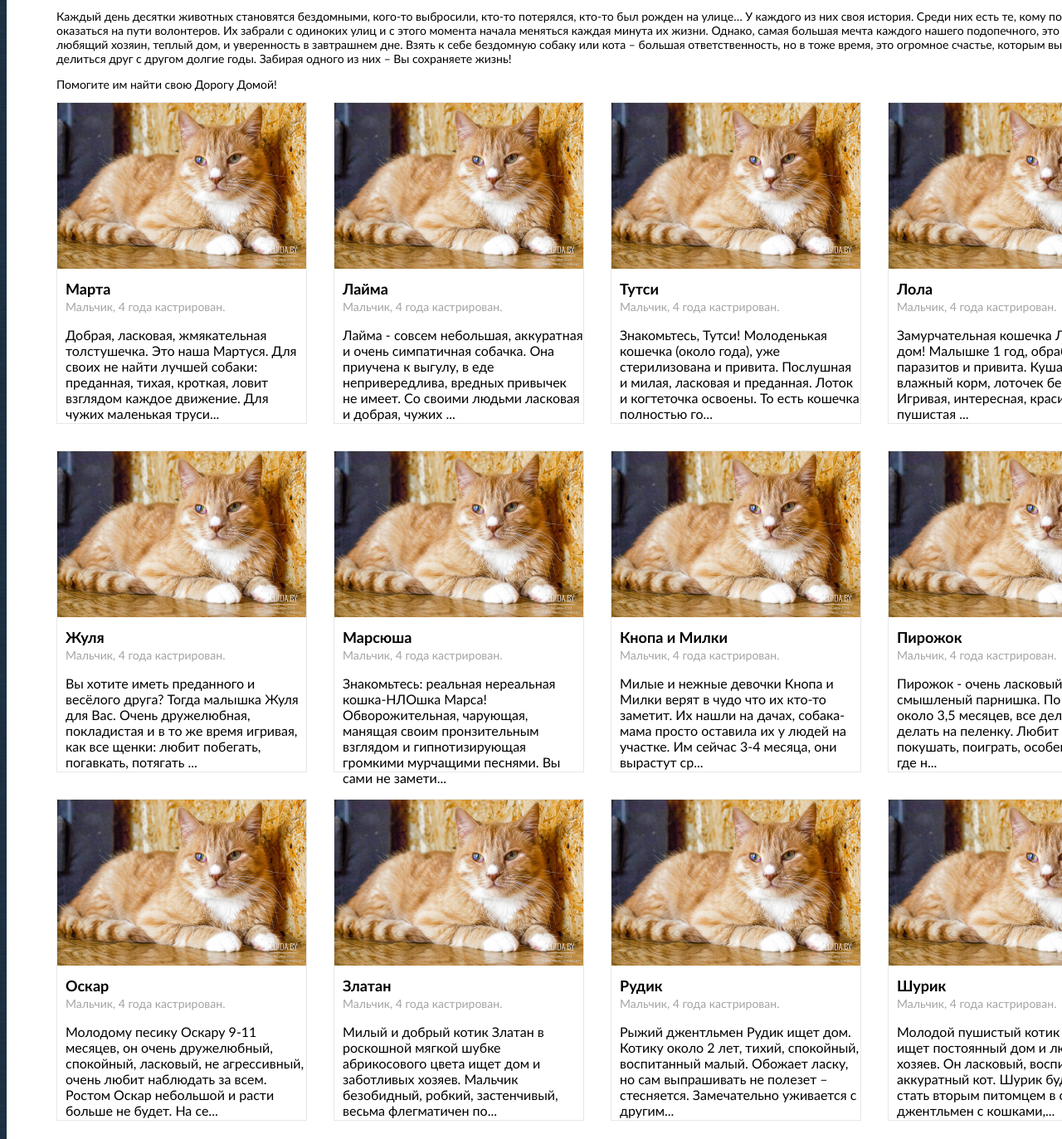
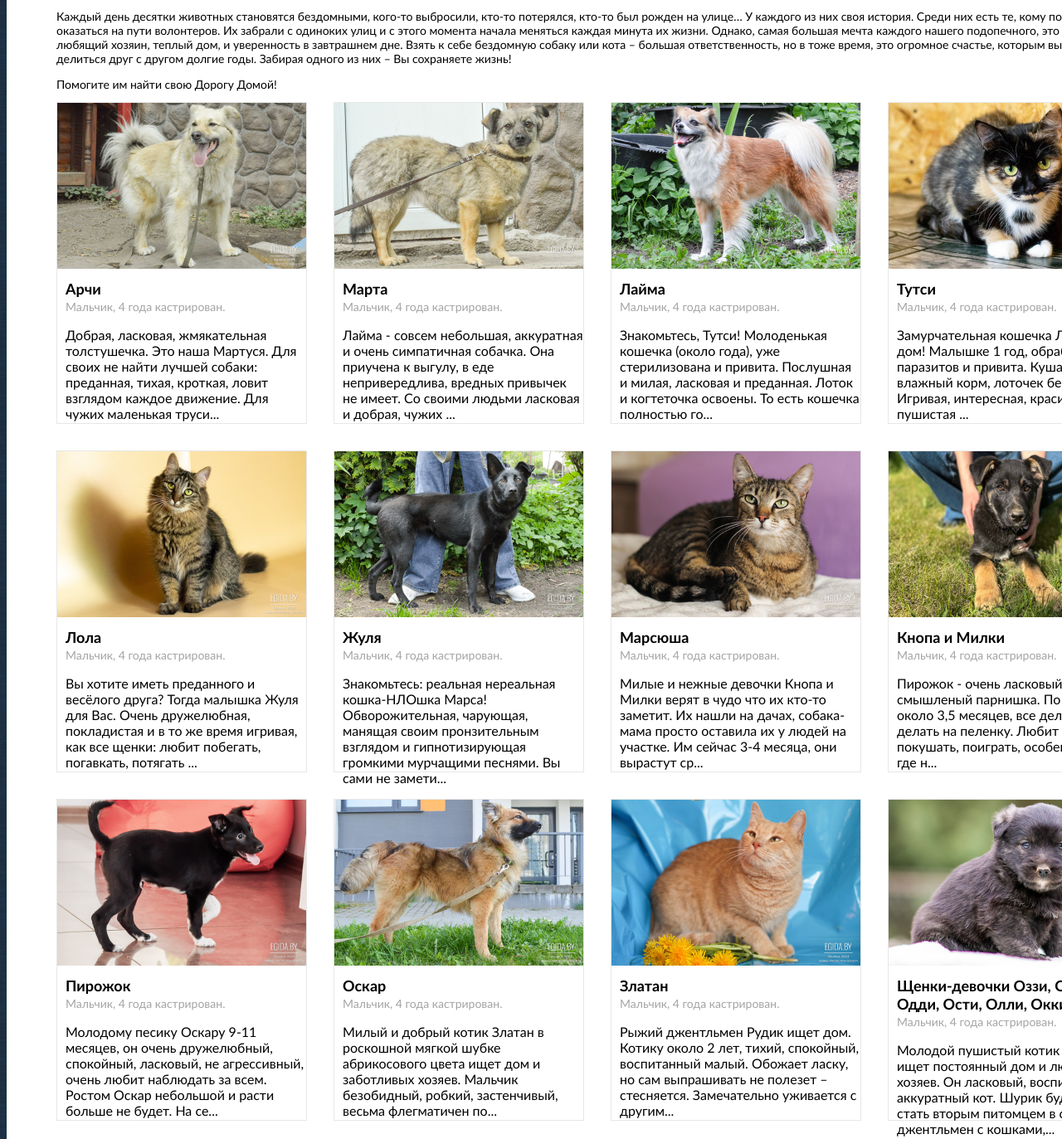
Before and after one commit to chmo242001/ProjectWebsite, a plain HTML site: page ProjectWebsite/index.html in a window 1280 px wide. Shown: the part 845-2218 px from the top of the page at 83% size. Drawn offline with Linux system fonts and the light colour scheme.

Commit message:
Changes 2 30.05.2024

```diff
--- a/ProjectWebsite/index.html
+++ b/ProjectWebsite/index.html
@@ -147,12 +147,12 @@
         <div class="animals-grid">
           <div class="animal-form">
             <img
-              src="/ProjectWebsite/img/Rudik.jpg"
+              src="/ProjectWebsite/img/Archi.jpg"
               alt="Марта"
               width="300px"
               height="200px"
             />
-            <b>Марта</b>
+            <b>Арчи</b>
             <a>Мальчик, 4 года кастрирован.</a>
             <p>
               Добрая, ласковая, жмякательная толстушечка. Это наша Мартуся. Для
@@ -162,12 +162,12 @@
           </div>
           <div class="animal-form">
             <img
-              src="/ProjectWebsite/img/Rudik.jpg"
+              src="/ProjectWebsite/img/Marta.jpg"
               alt="Марта"
               width="300px"
               height="200px"
             />
-            <b>Лайма</b>
+            <b>Марта</b>
             <a>Мальчик, 4 года кастрирован.</a>
             <p>
               Лайма - совсем небольшая, аккуратная и очень симпатичная собачка.
@@ -177,12 +177,12 @@
           </div>
           <div class="animal-form">
             <img
-              src="/ProjectWebsite/img/Rudik.jpg"
+              src="/ProjectWebsite/img/Laima.jpg"
               alt="Марта"
               width="300px"
               height="200px"
             />
-            <b>Тутси</b>
+            <b>Лайма</b>
             <a>Мальчик, 4 года кастрирован.</a>
             <p>
               Знакомьтесь, Тутси! Молоденькая кошечка (около года), уже
@@ -192,12 +192,12 @@
           </div>
           <div class="animal-form">
             <img
-              src="/ProjectWebsite/img/Rudik.jpg"
+              src="/ProjectWebsite/img/Tutsi.jpg"
               alt="Лола"
               width="300px"
               height="200px"
             />
-            <b>Лола</b>
+            <b>Тутси</b>
             <a>Мальчик, 4 года кастрирован.</a>
             <p>
               Замурчательная кошечка Лола ищет дом! Малышке 1 год, обработана от
@@ -207,12 +207,12 @@
           </div>
           <div class="animal-form">
             <img
-              src="/ProjectWebsite/img/Rudik.jpg"
+              src="/ProjectWebsite/img/Lola.jpg"
               alt="Жуля"
               width="300px"
               height="200px"
             />
-            <b>Жуля</b>
+            <b>Лола</b>
             <a>Мальчик, 4 года кастрирован.</a>
             <p>
               Вы хотите иметь преданного и весёлого друга? Тогда малышка Жуля
@@ -222,12 +222,12 @@
           </div>
           <div class="animal-form">
             <img
-              src="/ProjectWebsite/img/Rudik.jpg"
+              src="/ProjectWebsite/img/Jylya.jpg"
               alt="Марсюша"
               width="300px"
               height="200px"
             />
-            <b>Марсюша</b>
+            <b>Жуля</b>
             <a>Мальчик, 4 года кастрирован.</a>
             <p>
               Знакомьтесь: реальная нереальная кошка-НЛОшка Марса!
@@ -237,12 +237,12 @@
           </div>
           <div class="animal-form">
             <img
-              src="/ProjectWebsite/img/Rudik.jpg"
+              src="/ProjectWebsite/img/Marsusha.jpg"
               alt="Кнопа и Милки"
               width="300px"
               height="200px"
             />
-            <b>Кнопа и Милки</b>
+            <b>Марсюша</b>
             <a>Мальчик, 4 года кастрирован.</a>
             <p>
               Милые и нежные девочки Кнопа и Милки верят в чудо что их кто-то
@@ -252,12 +252,12 @@
           </div>
           <div class="animal-form">
             <img
-              src="/ProjectWebsite/img/Rudik.jpg"
+              src="/ProjectWebsite/img/KnopkaMilki.jpg"
               alt="Пирожок"
               width="300px"
               height="200px"
             />
-            <b>Пирожок</b>
+            <b>Кнопа и Милки</b>
             <a>Мальчик, 4 года кастрирован.</a>
             <p>
               Пирожок - очень ласковый, активный, смышленый парнишка. По
@@ -267,12 +267,12 @@
           </div>
           <div class="animal-form">
             <img
-              src="/ProjectWebsite/img/Rudik.jpg"
+              src="/ProjectWebsite/img/Pirojok.jpg"
               alt="Оскар"
               width="300px"
               height="200px"
             />
-            <b>Оскар</b>
+            <b>Пирожок</b>
             <a>Мальчик, 4 года кастрирован.</a>
             <p>
               Молодому песику Оскару 9-11 месяцев, он очень дружелюбный,
@@ -282,12 +282,12 @@
           </div>
           <div class="animal-form">
             <img
-              src="/ProjectWebsite/img/Rudik.jpg"
+              src="/ProjectWebsite/img/Oscar.jpg"
               alt="Златан"
               width="300px"
               height="200px"
             />
-            <b>Златан</b>
+            <b>Оскар</b>
             <a>Мальчик, 4 года кастрирован.</a>
             <p>
               Милый и добрый котик Златан в роскошной мягкой шубке абрикосового
@@ -297,12 +297,12 @@
           </div>
           <div class="animal-form">
             <img
-              src="/ProjectWebsite/img/Rudik.jpg"
+              src="/ProjectWebsite/img/Zlatan.jpg"
               alt="Рудик"
               width="300px"
               height="200px"
             />
-            <b>Рудик</b>
+            <b>Златан</b>
             <a>Мальчик, 4 года кастрирован.</a>
             <p>
               Рыжий джентльмен Рудик ищет дом. Котику около 2 лет, тихий,
@@ -312,12 +312,12 @@
           </div>
           <div class="animal-form">
             <img
-              src="/ProjectWebsite/img/Rudik.jpg"
+              src="/ProjectWebsite/img/Ozzi.jpg"
               alt="Шурик"
               width="300px"
               height="200px"
             />
-            <b>Шурик</b>
+            <b>Щенки-девочки Оззи, Одри, Одди, Ости, Олли, Окки </b>
             <a>Мальчик, 4 года кастрирован.</a>
             <p>
               Молодой пушистый котик Шурик ищет постоянный дом и любящих хозяев.
--- a/ProjectWebsite/stylees.css
+++ b/ProjectWebsite/stylees.css
@@ -206,6 +206,7 @@ a {
 }
 .select_1 {
   height: 32px;
+  width: 160px;
   padding: 0 45px 0 10px;
   border: 1px solid #ccc;
   border-bottom-color: #b3b3b3;
@@ -219,6 +220,7 @@ a {
 }
 .select_2 {
   height: 32px;
+  width: 250px;
   padding: 0 45px 0 10px;
   border: 1px solid #ccc;
   border-bottom-color: #b3b3b3;
```
Also changed, not shown: ProjectWebsite/img/Archi.jpg (added), ProjectWebsite/img/Jylya.jpg (added), ProjectWebsite/img/KnopkaMilki.jpg (added), ProjectWebsite/img/Laima.jpg (added), ProjectWebsite/img/Lola.jpg (added), ProjectWebsite/img/Marsusha.jpg (added), ProjectWebsite/img/Oscar.jpg (added), ProjectWebsite/img/Ozzi.jpg (added), ProjectWebsite/img/Pirojok.jpg (added), ProjectWebsite/img/Tutsi.jpg (added), ProjectWebsite/img/Zlatan.jpg (added).
